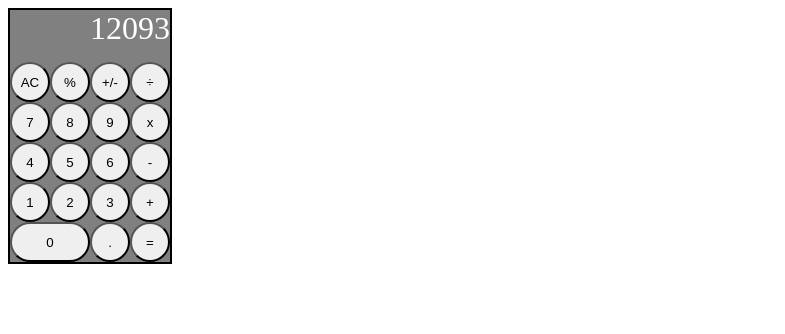
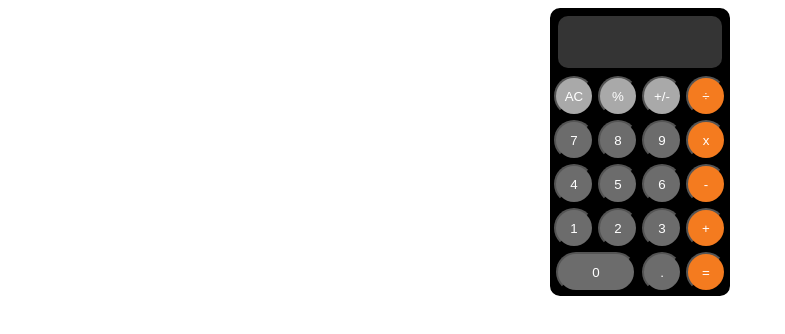
Before and after one commit to dec-gr/calculator, a plain HTML site: page index.html in a window 1280 px wide. Shown: the whole page, without its empty margins (0-785 px from the left). Drawn offline with Linux system fonts and the light colour scheme.

Commit message:
Style Css

```diff
--- a/index.html
+++ b/index.html
@@ -9,35 +9,51 @@
   <body>
     <div class="container">
       <div class="calcBody">
-        <div class="screen">12093</div>
+        <div class="screen"></div>
         <div class="row">
-          <button class="btn clearBtn">AC</button>
-          <button class="btn operatorBtn" data-operator="modulus">%</button>
-          <button class="btn negativeBtn" data-value="-">+/-</button>
-          <button class="btn operatorBtn" data-operator="divide">÷</button>
+          <button class="btn clearBtn topBtnStyle">AC</button>
+          <button class="btn operatorBtn topBtnStyle" data-operator="modulus">
+            %
+          </button>
+          <button class="btn negativeBtn topBtnStyle" data-value="-">
+            +/-
+          </button>
+          <button class="btn operatorBtn sideBtnStyle" data-operator="divide">
+            ÷
+          </button>
         </div>
         <div class="row">
-          <button class="btn numberBtn" data-value="7">7</button>
-          <button class="btn numberBtn" data-value="8">8</button>
-          <button class="btn numberBtn" data-value="9">9</button>
-          <button class="btn operatorBtn" data-operator="multiply">x</button>
+          <button class="btn numberBtn numberBtnStyle" data-value="7">7</button>
+          <button class="btn numberBtn numberBtnStyle" data-value="8">8</button>
+          <button class="btn numberBtn numberBtnStyle" data-value="9">9</button>
+          <button class="btn operatorBtn sideBtnStyle" data-operator="multiply">
+            x
+          </button>
         </div>
         <div class="row">
-          <button class="btn numberBtn" data-value="4">4</button>
-          <button class="btn numberBtn" data-value="5">5</button>
-          <button class="btn numberBtn" data-value="6">6</button>
-          <button class="btn operatorBtn" data-operator="subtract">-</button>
+          <button class="btn numberBtn numberBtnStyle" data-value="4">4</button>
+          <button class="btn numberBtn numberBtnStyle" data-value="5">5</button>
+          <button class="btn numberBtn numberBtnStyle" data-value="6">6</button>
+          <button class="btn operatorBtn sideBtnStyle" data-operator="subtract">
+            -
+          </button>
         </div>
         <div class="row">
-          <button class="btn numberBtn" data-value="1">1</button>
-          <button class="btn numberBtn" data-value="2">2</button>
-          <button class="btn numberBtn" data-value="3">3</button>
-          <button class="btn operatorBtn" data-operator="add">+</button>
+          <button class="btn numberBtn numberBtnStyle" data-value="1">1</button>
+          <button class="btn numberBtn numberBtnStyle" data-value="2">2</button>
+          <button class="btn numberBtn numberBtnStyle" data-value="3">3</button>
+          <button class="btn operatorBtn sideBtnStyle" data-operator="add">
+            +
+          </button>
         </div>
         <div class="row">
-          <button class="btn zeroBtn numberBtn" data-value="0">0</button>
-          <button class="btn decimalBtn" data-value=".">.</button>
-          <button class="btn equalsBtn">=</button>
+          <button class="btn zeroBtn numberBtn numberBtnStyle" data-value="0">
+            0
+          </button>
+          <button class="btn decimalBtn numberBtnStyle" data-value=".">
+            .
+          </button>
+          <button class="btn equalsBtn sideBtnStyle">=</button>
         </div>
       </div>
     </div>
--- a/style.css
+++ b/style.css
@@ -1,19 +1,27 @@
 .container {
   display: flex;
+  justify-content: center;
 }
 
 .calcBody {
   display: flex;
   flex-direction: column;
-  background-color: grey;
+  background-color: rgb(0, 0, 0);
   border: solid 2px black;
+  border-radius: 10px;
 }
 
 .screen {
-  text-align: right;
+  justify-content: flex-end;
+  align-items: flex-end;
+  display: flex;
   font-size: 32px;
   color: white;
   height: 52px;
+  background-color: rgb(52, 52, 52);
+  margin: 6px;
+  box-sizing: border-box;
+  border-radius: 10px;
 }
 
 .row {
@@ -25,9 +33,25 @@
   width: 40px;
   height: 40px;
   border-radius: 50%;
+  color: white;
+  margin: 2px;
 }
 
 .zeroBtn {
   width: 80px;
   border-radius: 40px;
+  margin-right: 4px;
+  margin-left: 4px;
 }
+
+.numberBtnStyle {
+  background-color: rgb(108, 108, 108);
+}
+
+.sideBtnStyle {
+  background-color: rgb(244, 123, 31);
+}
+
+.topBtnStyle {
+  background-color: rgb(169, 169, 169);
+}
```
